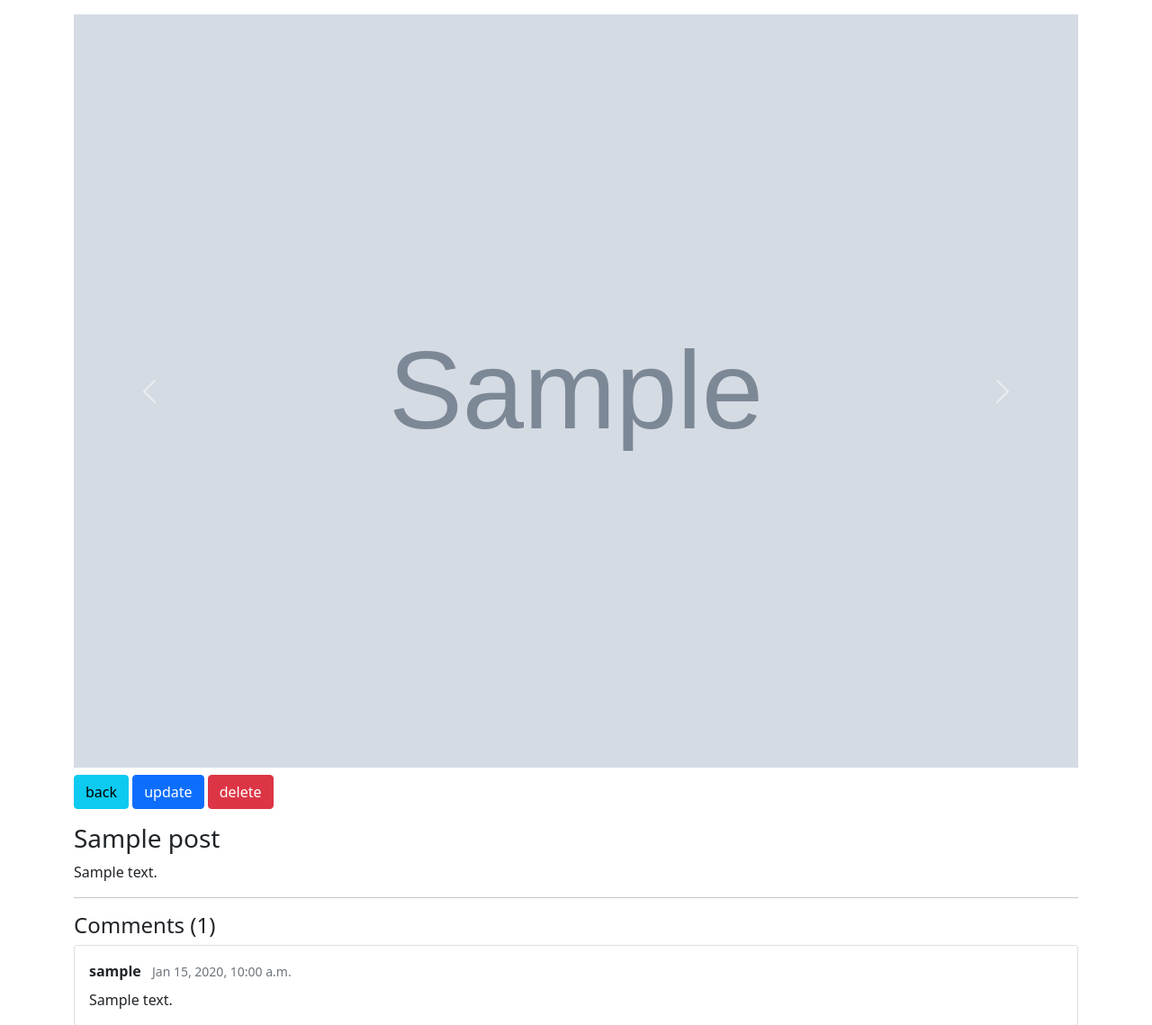
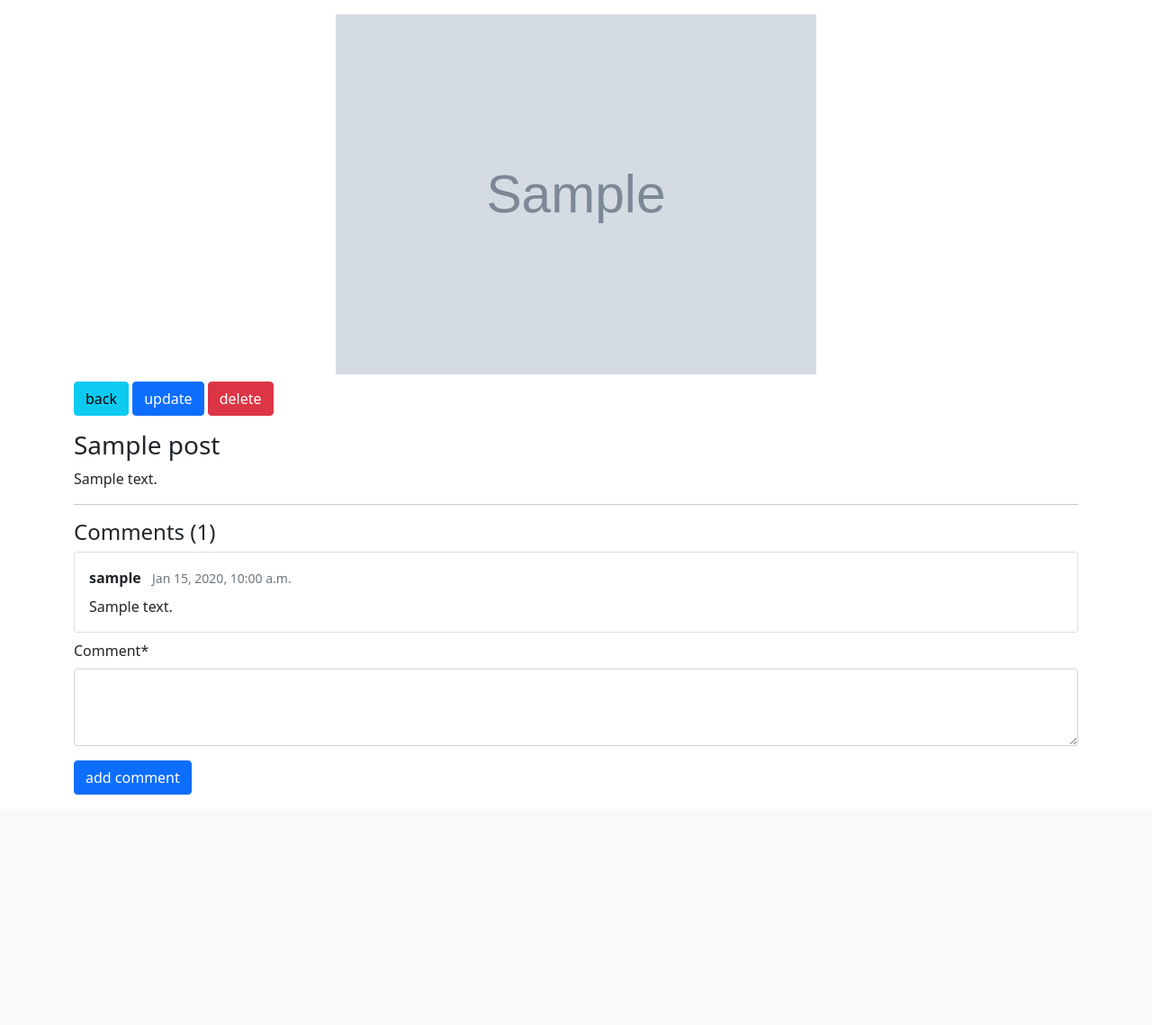
Before and after one commit to knvs-awp/seng2045-a3, a Django app: page /1/ in a window 1280 px wide. Shown: the part 56-1195 px from the top of the page at 90% size. After the commit the page ends 939 px from the top, so only its background shows below. Run offline with Django 5.2, Linux system fonts and the light colour scheme; a user stored in the database is signed in; tables that the repository leaves empty hold one stand-in row (values such as "Sample post"); grey boxes marked "Sample" are stand-in pictures; some libraries are stand-ins or nearby versions.

Commit message:
resized img

```diff
--- a/src/static/style.css
+++ b/src/static/style.css
@@ -11,3 +11,9 @@
 .dz:hover {
     background-color: aliceblue !important;
 }
+
+.carousel-item img {
+    height: 400px;
+    max-height: 60vh;
+    object-fit: contain;
+}
```
Also changed, not shown: src/posts/static/posts/main.js (+10 -7 lines).
